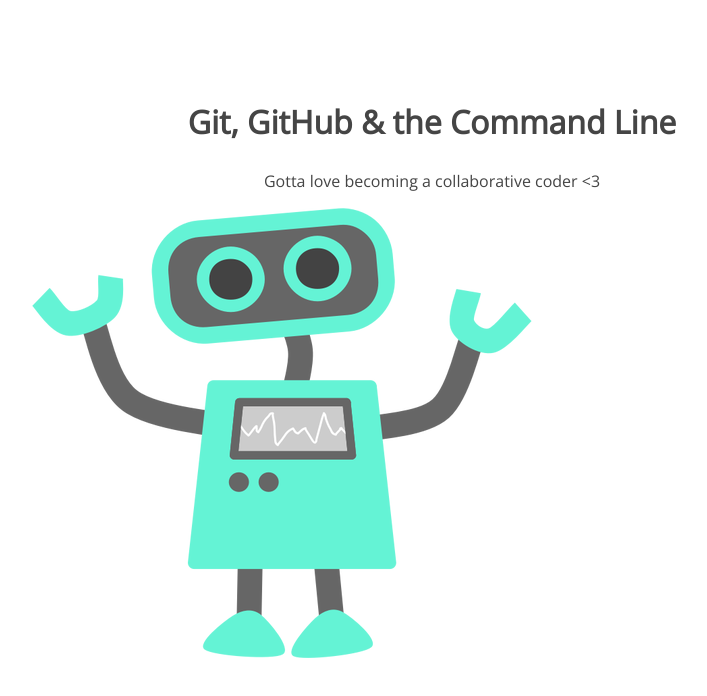
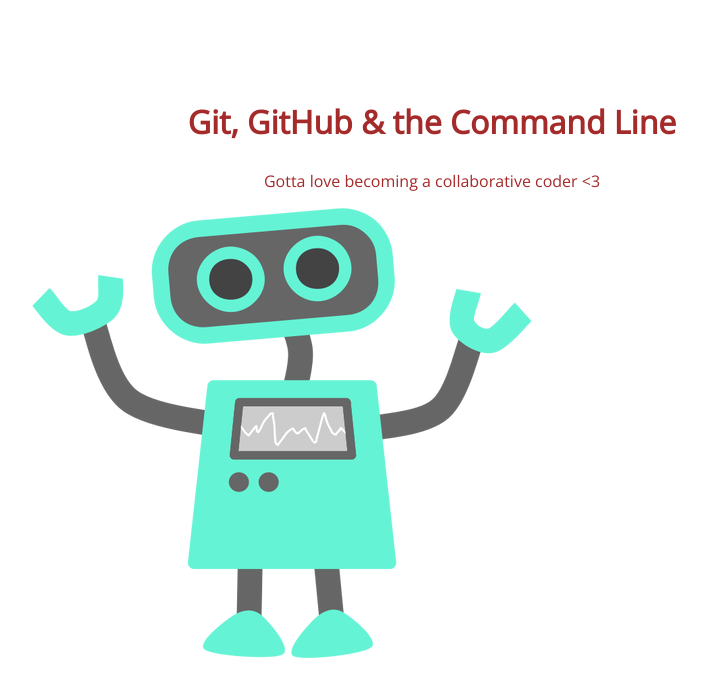
Before and after one commit to Jrkrause81/105-project, a plain HTML site: page index.html in a window 1280 px wide. Shown: the whole page, without its empty margins (208-915 px from the left). Drawn offline with nearby package versions, Linux system fonts and the light colour scheme.

```diff
--- a/css/style.css
+++ b/css/style.css
@@ -5,7 +5,7 @@
 section h1,
 section p {
 	text-align: center;
-	color: #454545;
+	color: brown;
 }
 section h1 {
 	font: 32px 'Open Sans';
```
